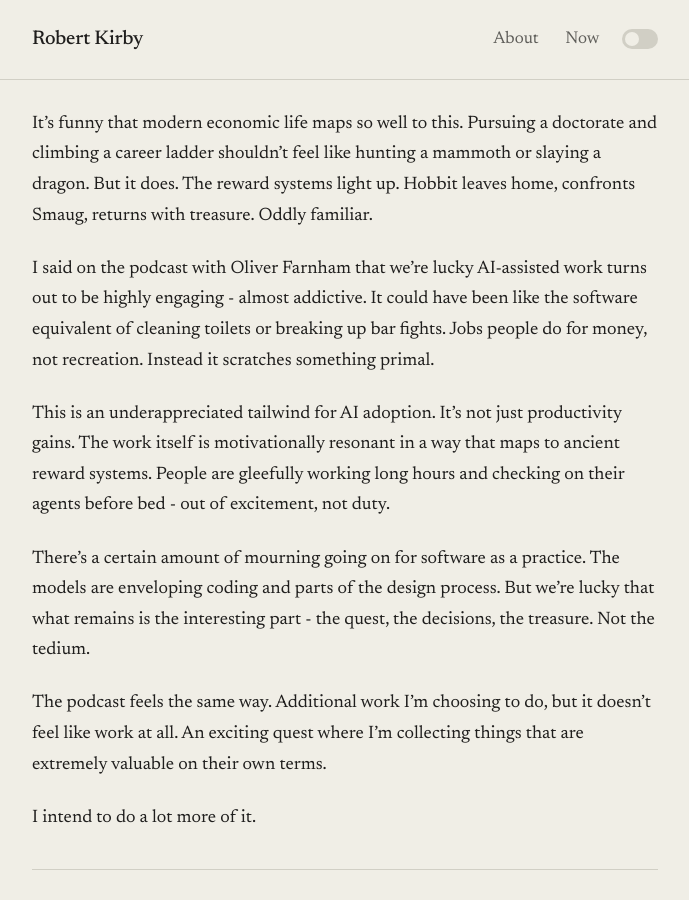
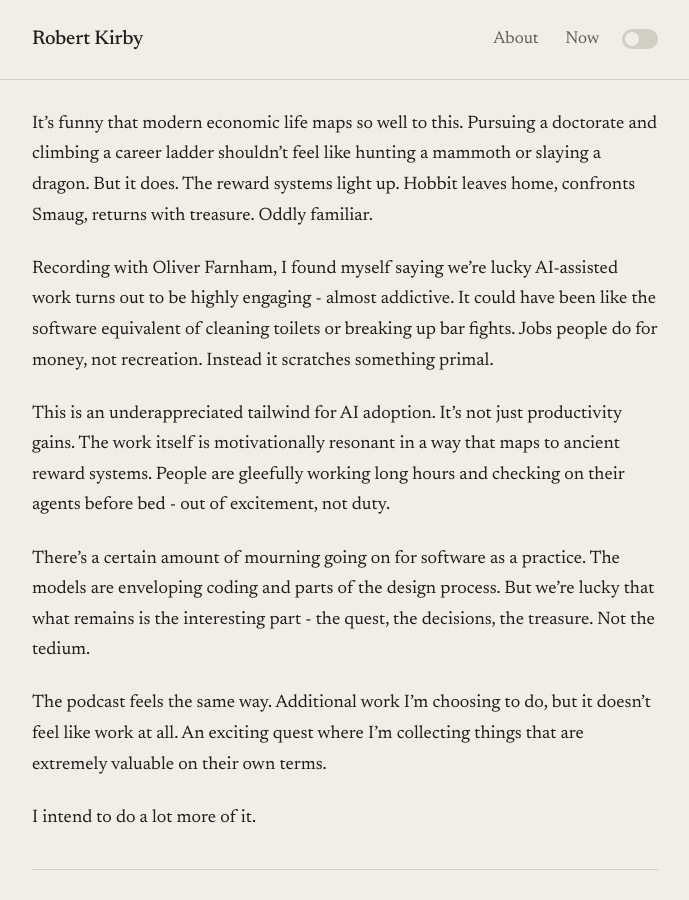
Before and after one commit to rob137/rob137.github.io, a Jekyll site: the page built from _posts/2026-02-13-liminal-time.md, in a window 1280 px wide and 900 px high, scrolled down 1697 px. Shown: the whole window, without its empty margins (295-984 px from the left). Built offline with Jekyll 4.4.1, drawn with Linux system fonts in a browser that asks for light colours; part of the change alters nothing that is shown.

Commit message:
Swap image, fix Oli Farnham wording
Co-Authored-By: Claude Opus 4.5 <noreply@anthropic.com>

```diff
--- a/_posts/2026-02-13-liminal-time.md
+++ b/_posts/2026-02-13-liminal-time.md
@@ -4,10 +4,10 @@ title: "Liminal Time"
 date: 2026-02-13 10:00:00 +0000
 tags: [ai, podcast]
 excerpt: "I started a podcast."
-image: /assets/images/fence-gate.webp
+image: /assets/images/transition-period.webp
 ---
 
-![Liminal Time](/assets/images/fence-gate.webp)
+![Liminal Time](/assets/images/transition-period.webp)
 
 I started a podcast. It's called [Liminal Time](https://liminaltimepodcast.com). Social field recordings. Conversations with people I find interesting.
 
@@ -29,7 +29,7 @@ I keep coming back to the Hero's Journey. Joseph Campbell's observation that the
 
 It's funny that modern economic life maps so well to this. Pursuing a doctorate and climbing a career ladder shouldn't feel like hunting a mammoth or slaying a dragon. But it does. The reward systems light up. Hobbit leaves home, confronts Smaug, returns with treasure. Oddly familiar.
 
-I said on the podcast with Oliver Farnham that we're lucky AI-assisted work turns out to be highly engaging - almost addictive. It could have been like the software equivalent of cleaning toilets or breaking up bar fights. Jobs people do for money, not recreation. Instead it scratches something primal.
+Recording with Oliver Farnham, I found myself saying we're lucky AI-assisted work turns out to be highly engaging - almost addictive. It could have been like the software equivalent of cleaning toilets or breaking up bar fights. Jobs people do for money, not recreation. Instead it scratches something primal.
 
 This is an underappreciated tailwind for AI adoption. It's not just productivity gains. The work itself is motivationally resonant in a way that maps to ancient reward systems. People are gleefully working long hours and checking on their agents before bed - out of excitement, not duty.
 
```
